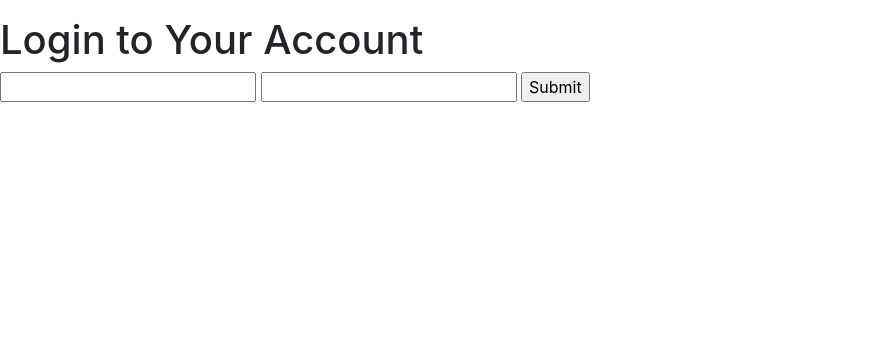
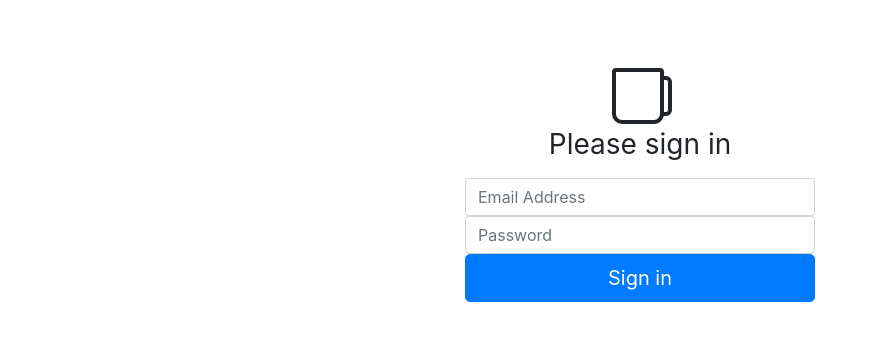
Before and after one commit to Kelsi-Wolter/Fika, a Flask app: page /login in a window 1280 px wide. Shown: the part 56-405 px from the top of the page, without its empty margins (0-878 px from the left). Run offline with Flask 2, Linux system fonts and the light colour scheme.

Commit message:
Added in bootstrap classes, specifically in login page

```diff
--- a/templates/base.html
+++ b/templates/base.html
@@ -47,6 +47,7 @@
       </div>
     </nav>
 
+
     {% for msg in get_flashed_messages() %}
     <p class="flash-msg">
       {{ msg }}
--- a/templates/login.html
+++ b/templates/login.html
@@ -1,16 +1,42 @@
 {% extends 'base.html' %}
-{% block title %} Login {% endblock %}
+{% block title %}Login{% endblock %}
 
 {% block body %}
-  <h1>Login to Your Account</h1>
 
-    <form action='/login' method="POST">
-      {{ form.csrf_token }}
-      {{ form.email }}
-      {{ form.password }}
-        <!-- <input type="text" name="user_email_login"> Enter your email
-        <input type="text" name="user_password_login"> Enter your password -->
-        <input type="submit" name="submit_user_login">
 
-    </form>
+  <div class="container text-center">
+    <div class="row">
+      <div class="col"></div>
+      <div class="col align-self-center my-5">
+
+
+  <form class="form-signin" action='login' method="POST">
+    <svg width="4em" height="4em" viewBox="0 0 16 16" class="bi bi-cup" fill="currentColor" xmlns="http://www.w3.org/2000/svg">
+      <path fill-rule="evenodd" d="M1 2a1 1 0 0 1 1-1h11a1 1 0 0 1 1 1v1h.5A1.5 1.5 0 0 1 16 4.5v7a1.5 1.5 0 0 1-1.5 1.5h-.55a2.5 2.5 0 0 1-2.45 2h-8A2.5 2.5 0 0 1 1 12.5V2zm13 10h.5a.5.5 0 0 0 .5-.5v-7a.5.5 0 0 0-.5-.5H14v8zM13 2H2v10.5A1.5 1.5 0 0 0 3.5 14h8a1.5 1.5 0 0 0 1.5-1.5V2z"/>
+    </svg>
+  <h1 class="h3 mb-3 font-weight-normal">Please sign in</h1>
+  {{ form.csrf_token }}
+  <label for="email" class="sr-only"></label>
+  {{ form.email(class_="form-control", placeholder="Email Address") }}
+
+  <label for="pasword" class="sr-only"></label>
+  {{ form.password(class_="form-control", placeholder="Password") }}
+
+  <button class="btn btn-lg btn-primary btn-block" type="submit">Sign in</button>
+
+  </form>
+</div>
+<div class="col"></div>
+</div>
+</div>
+
+
 {% endblock %}
+
+<!-- <form action='/login' method="POST">
+  {{ form.csrf_token }}
+  {{ form.email }}
+  {{ form.password }}
+    <input type="text" name="user_email_login"> Enter your email
+    <input type="text" name="user_password_login"> Enter your password
+    <input type="submit" name="submit_user_login"> -->
```
Also changed, not shown: Google-data-loop.py/places_data.py (+25 -1 lines), templates/account.html (+9 -34 lines), templates/homepage.html (+13 -0 lines).
